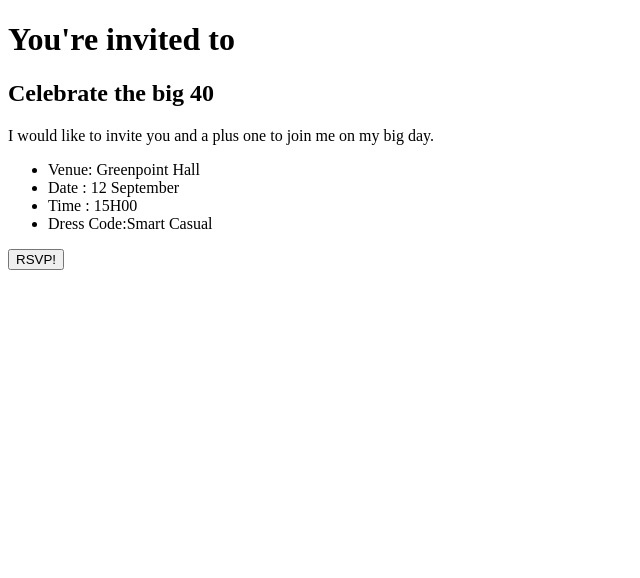
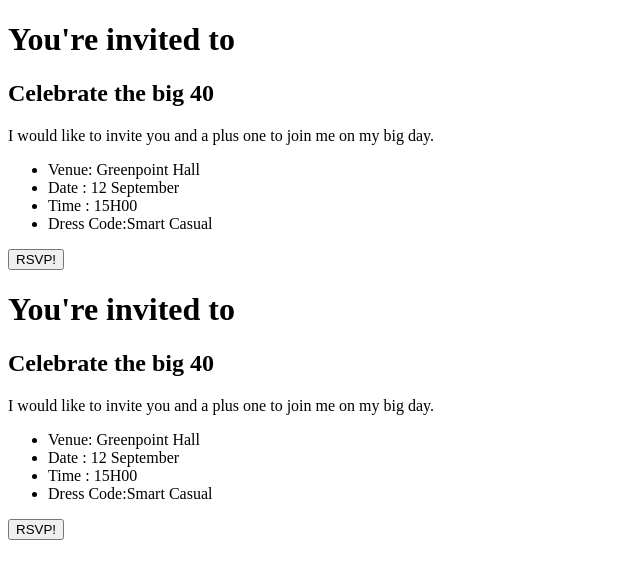
Before and after one commit to Prashan1984/khanacademy.github.io, a plain HTML site: page index.html in a window 1280 px wide. Shown: the whole page, without its empty margins (0-640 px from the left). Drawn offline with Linux system fonts and the light colour scheme.

Commit message:
Update index.html

```diff
--- a/index.html
+++ b/index.html
@@ -25,4 +25,31 @@
 
 
     </body>
+</html><!DOCTYPE html>
+<html>
+    <head>
+        <meta charset="utf-8">
+        <title>Prashan Birijraj "Project: Event invite"</title>
+        <style>
+
+        </style>
+    </head>
+    <body>
+
+        <h1>You're invited to</h1>
+        <h2>Celebrate the big 40</h2>
+
+        <p>I would like to invite you and a plus one to join me on my big day.</p>
+        <ul>
+            <li>Venue:  Greenpoint Hall
+            <li>Date :  12 September
+            <li>Time :  15H00
+            <li>Dress Code:Smart Casual
+            </li>
+        </ul>
+
+        <button type="button" onclick="alert('Hello world!')">RSVP!</button>
+
+
+    </body>
 </html>
```
